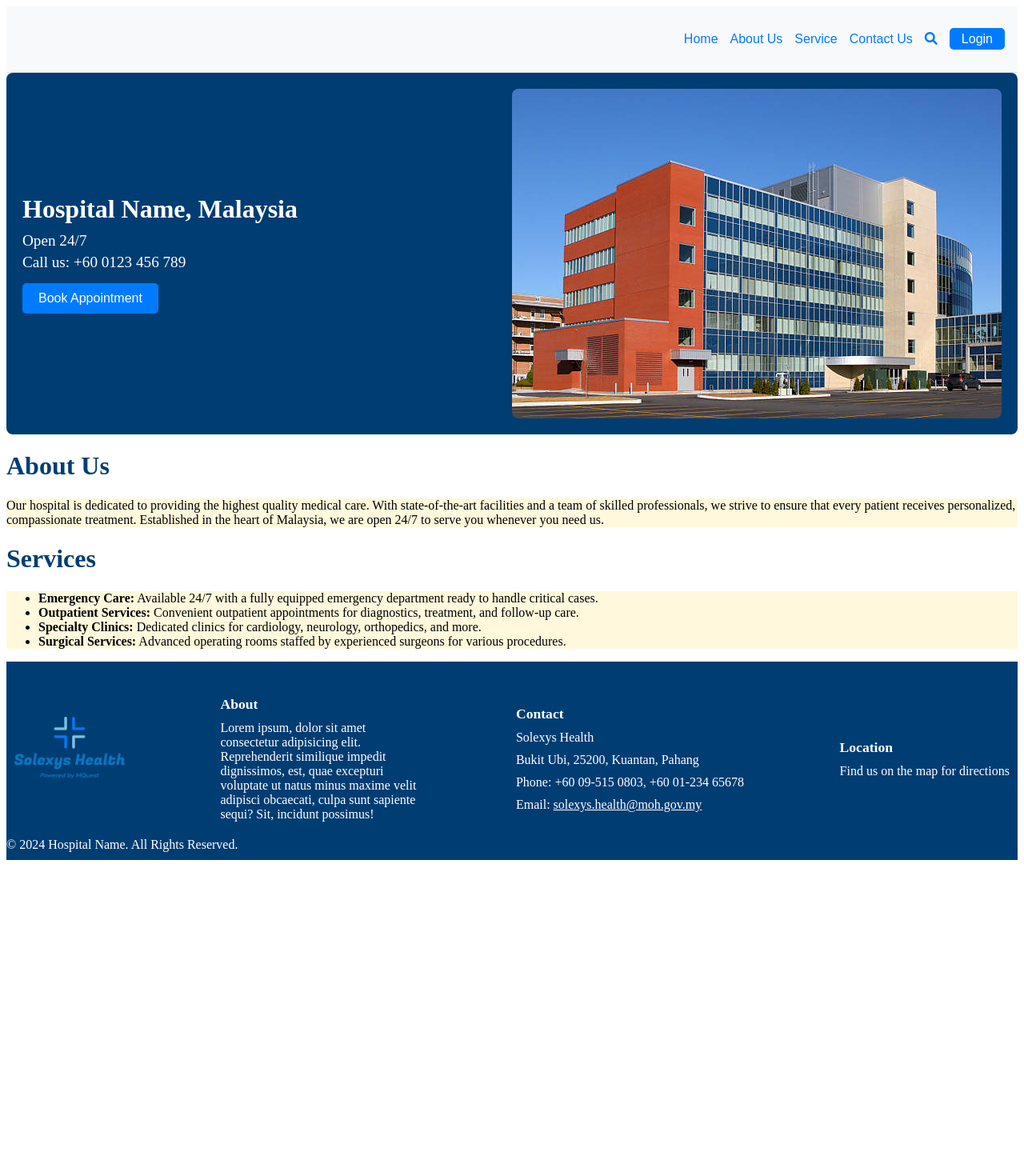
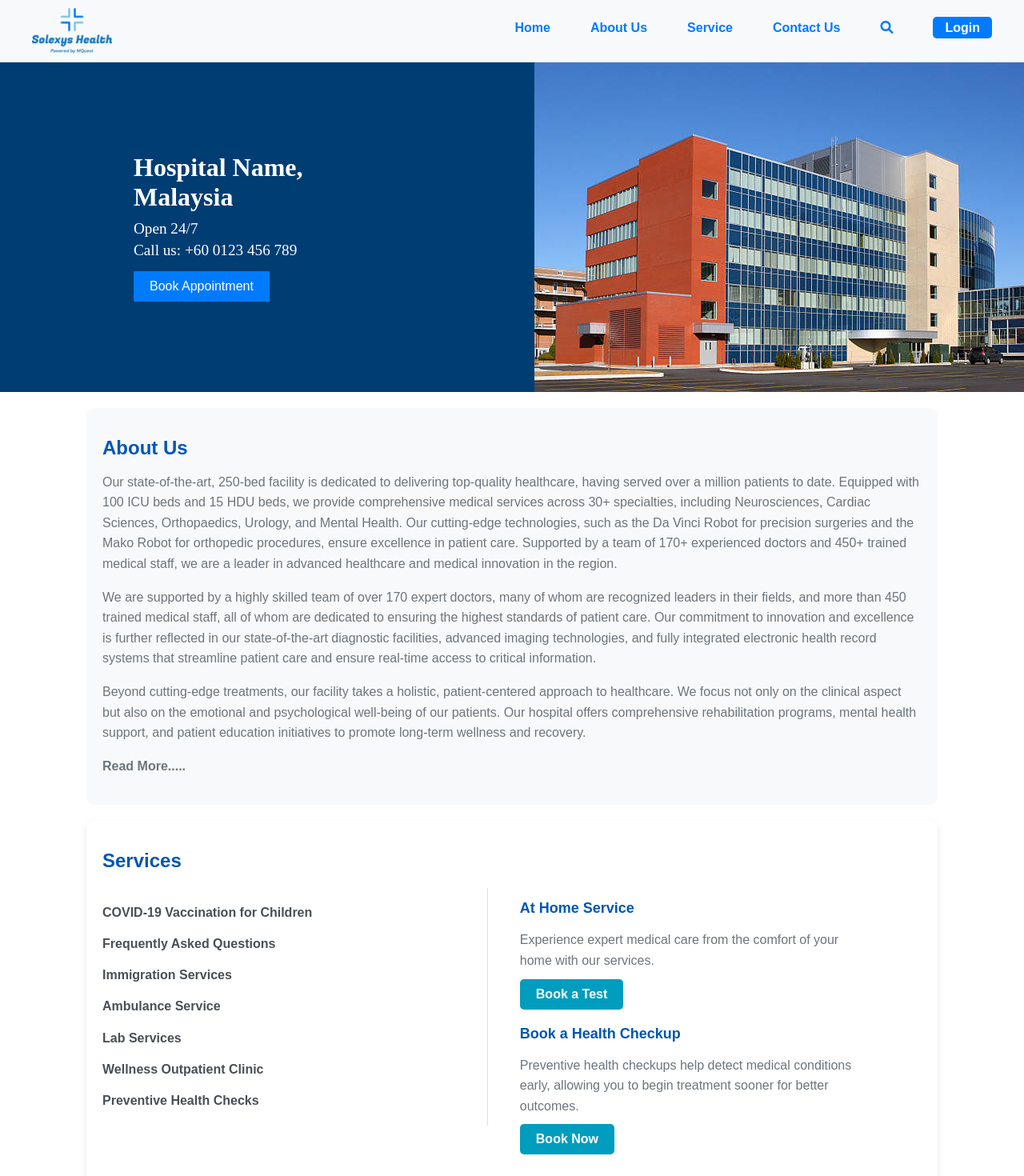
Before and after one commit to Rahulyda200/EHR-Frontend, an Angular app: page /home in a window 1280 px wide. Shown: the top 1470 px of the page at 80% size. Before the commit the page ends 1083 px from the top, so only its background shows below. Built offline with nearby package versions, Linux system fonts and the light colour scheme.

Commit message:
UI changes donr in homepage

```diff
--- a/src/app/app.component.html
+++ b/src/app/app.component.html
@@ -1,6 +1,6 @@
 <app-navbar></app-navbar>
 
-<div class="container">
+<div class="container1">
   <router-outlet></router-outlet>
 </div>
 
--- a/src/app/footer/footer.component.css
+++ b/src/app/footer/footer.component.css
@@ -4,6 +4,9 @@ footer {
     padding: 10px 0;
     font-size: 1rem;
     margin-bottom: 0;
+    padding-left: 40px;
+    padding-right: 40px;
+    width: 100
 }
 
 footer h4 {
@@ -49,6 +52,12 @@ footer a:hover {
     max-height: fit-content;
 }
 
+.footer-item h6 {
+    margin-bottom: 0;
+    text-align: center;
+    font-weight: 200;
+}
+
 /* Flex for larger screens */
 @media (min-width: 768px) {
     .footer-row {
--- a/src/app/footer/footer.component.html
+++ b/src/app/footer/footer.component.html
@@ -3,8 +3,11 @@
     <div
       class="footer-row d-flex flex-column flex-md-row justify-content-between"
     >
-      <div class="footer-item text-center mb-3 mb-md-0">
-        <img src="assets/Icon.png" alt="">
+      <div class="footer-item text-center mb-md-0">
+        <img src="assets/logo 1.png" alt="">
+        <h6 class="mt-3 text-center">
+          &copy; 2024 Hospital Name.<br>All Rights Reserved.
+        </h6>
       </div>
       <div class="footer-item about text-center mb-3 mb-md-0">
         <h4>About</h4>
@@ -36,7 +39,5 @@
       </div>
     </div>
   </div>
-  <p class="mt-3 text-center">
-    &copy; 2024 Hospital Name. All Rights Reserved.
-  </p>
+
 </footer>
--- a/src/app/home/home.component.css
+++ b/src/app/home/home.component.css
@@ -4,13 +4,19 @@
     justify-content: space-between;
     align-items: center;
     background-color: #003d73;
-    padding: 20px;
-    border-radius: 8px;
     color: #ffffff;
+    margin-bottom: 20px;
+}
+.content-over{
+    display: flex;
+    align-items: center;
+    justify-content: center;
+    width: 100%
 }
 
 .contact-details,
 .hospital-image {
+    text-align: left;
     flex-basis: 50%; /* Each takes up 50% */
 }
 
@@ -18,6 +24,7 @@
     font-size: 2em;
     margin: 0 0 10px;
     color: #ffffff;
+
 }
 
 .contact-details .status, .contact-details .contact {
@@ -32,7 +39,6 @@
     color: #fff;
     background-color: #007bff;
     border: none;
-    border-radius: 5px;
     cursor: pointer;
     transition: background-color 0.3s ease;
 }
@@ -44,7 +50,6 @@
 .hospital-image {
     max-width: 100%;
     height: auto;
-    border-radius: 8px;
     object-fit: cover;
 }
 
@@ -58,6 +63,97 @@
 
 .background {
     background-color: cornsilk;
+}
+
+.about-section {
+    background-color: #f8f9fa;
+    border-radius: 10px;
+    padding: 20px;
+    max-width: 80%;
+    margin: 0 auto;
+    margin-bottom: 20px;
+    font-family: Arial, sans-serif;
+}
+.about-section h1 {
+    color: #0056b3;
+    font-size: 24px;
+    margin-bottom: 10px;
+}
+.about-section p {
+    color: #6c757d;
+    line-height: 1.6;
+}
+.read-more {
+    color: #0056b3;
+    font-weight: bold;
+    cursor: pointer;
+}
+
+
+.services-section {
+    font-family: Arial, sans-serif;
+    background-color: #ffffff;
+    border-radius: 10px;
+    padding: 20px;
+    max-width: 80%;
+    margin: 0 auto;
+    margin-bottom: 20px;
+    box-shadow: 0 4px 8px rgba(0, 0, 0, 0.1);
+}
+.services-section h1 {
+    color: #0056b3;
+    font-size: 24px;
+    margin-bottom: 20px;
+}
+.service-list,
+.service-details {
+    display: inline-block;
+    vertical-align: top;
+    width: 45%;
+}
+.service-list {
+    padding-right: 20px;
+    border-right: 1px solid #e0e0e0;
+}
+.service-list .service-item {
+    color: #495057;
+    font-size: 16px;
+    /* margin-bottom: 15px; */
+
+    align-items: center;
+}
+/* .service-list .service-item img {
+    margin-right: 10px;
+    width: 20px;
+    height: 20px;
+} */
+.service-details .detail-item {
+    margin-bottom: 20px;
+    padding-left: 40px;
+}
+.service-details h2 {
+    color: #0056b3;
+    font-size: 18px;
+    margin-bottom: 10px;
+}
+.service-details p {
+    color: #6c757d;
+    line-height: 1.6;
+    margin-bottom: 10px;
+}
+.service-details .button {
+    display: inline-block;
+    padding: 10px 20px;
+    background-color: #009dbe;
+    color: #ffffff;
+    text-decoration: none;
+    font-weight: bold;
+    border-radius: 5px;
+    font-size: 16px;
+    transition: background-color 0.3s;
+}
+.service-details .button:hover {
+    background-color: #007d9b;
 }
 
 /* Responsive adjustments */
@@ -79,8 +175,4 @@
         text-align: center;
     }
 
-    .about-section, .services-section {
-        max-width: 100%;
-        color: blue;
-    }
 }
--- a/src/app/home/home.component.html
+++ b/src/app/home/home.component.html
@@ -1,25 +1,108 @@
-
 <div class="hospital-info">
+  <div class="content-over">
     <div class="contact-details">
-        <h1>Hospital Name, Malaysia</h1>
-        <p class="status">Open 24/7</p>
-        <p class="contact">Call us: +60 0123 456 789</p>
-        <button class="appointment-button" (click)="openLogin()">Book Appointment</button>
+      <h1>Hospital Name, Malaysia</h1>
+      <p class="status">Open 24/7</p>
+      <p class="contact">Call us: +60 0123 456 789</p>
+      <button class="appointment-button" (click)="openLogin()">
+        Book Appointment
+      </button>
     </div>
-    <img src="assets/hospital.jpg" class="hospital-image" alt="Hospital">
+  </div>
+  <img src="assets/hospital.jpg" class="hospital-image" alt="Hospital" />
 </div>
 
 <div class="about-section">
-    <h1 class="about">About Us</h1>
-    <p class="background">Our hospital is dedicated to providing the highest quality medical care. With state-of-the-art facilities and a team of skilled professionals, we strive to ensure that every patient receives personalized, compassionate treatment. Established in the heart of Malaysia, we are open 24/7 to serve you whenever you need us.</p>
+  <h1>About Us</h1>
+  <p>
+    Our state-of-the-art, 250-bed facility is dedicated to delivering
+    top-quality healthcare, having served over a million patients to date.
+    Equipped with 100 ICU beds and 15 HDU beds, we provide comprehensive medical
+    services across 30+ specialties, including Neurosciences, Cardiac Sciences,
+    Orthopaedics, Urology, and Mental Health. Our cutting-edge technologies,
+    such as the Da Vinci Robot for precision surgeries and the Mako Robot for
+    orthopedic procedures, ensure excellence in patient care. Supported by a
+    team of 170+ experienced doctors and 450+ trained medical staff, we are a
+    leader in advanced healthcare and medical innovation in the region.
+  </p>
+  <p>
+    We are supported by a highly skilled team of over 170 expert doctors, many
+    of whom are recognized leaders in their fields, and more than 450 trained
+    medical staff, all of whom are dedicated to ensuring the highest standards
+    of patient care. Our commitment to innovation and excellence is further
+    reflected in our state-of-the-art diagnostic facilities, advanced imaging
+    technologies, and fully integrated electronic health record systems that
+    streamline patient care and ensure real-time access to critical information.
+  </p>
+  <p>
+    Beyond cutting-edge treatments, our facility takes a holistic,
+    patient-centered approach to healthcare. We focus not only on the clinical
+    aspect but also on the emotional and psychological well-being of our
+    patients. Our hospital offers comprehensive rehabilitation programs, mental
+    health support, and patient education initiatives to promote long-term
+    wellness and recovery.
+  </p>
+  <p class="read-more">Read More.....</p>
 </div>
 
+<!-- <div class="services-section">
+  <h1 class="service">Services</h1>
+  <ul class="background">
+    <li>
+      <strong>Emergency Care:</strong> Available 24/7 with a fully equipped
+      emergency department ready to handle critical cases.
+    </li>
+    <li>
+      <strong>Outpatient Services:</strong> Convenient outpatient appointments
+      for diagnostics, treatment, and follow-up care.
+    </li>
+    <li>
+      <strong>Specialty Clinics:</strong> Dedicated clinics for cardiology,
+      neurology, orthopedics, and more.
+    </li>
+    <li>
+      <strong>Surgical Services:</strong> Advanced operating rooms staffed by
+      experienced surgeons for various procedures.
+    </li>
+  </ul>
+</div> -->
+
 <div class="services-section">
-    <h1 class="service"> Services</h1>
-    <ul class="background">
-        <li><strong>Emergency Care:</strong> Available 24/7 with a fully equipped emergency department ready to handle critical cases.</li>
-        <li><strong>Outpatient Services:</strong> Convenient outpatient appointments for diagnostics, treatment, and follow-up care.</li>
-        <li><strong>Specialty Clinics:</strong> Dedicated clinics for cardiology, neurology, orthopedics, and more.</li>
-        <li><strong>Surgical Services:</strong> Advanced operating rooms staffed by experienced surgeons for various procedures.</li>
-    </ul>
+    <h1>Services</h1>
+    <div class="service-list">
+        <div class="service-item">
+            <h4> COVID-19 Vaccination for Children</h4>
+        </div>
+        <div class="service-item">
+            <h4> Frequently Asked Questions</h4>
+        </div>
+        <div class="service-item">
+            <h4> Immigration Services</h4>
+        </div>
+        <div class="service-item">
+            <h4>Ambulance Service</h4>
+        </div>
+        <div class="service-item">
+            <h4> Lab Services</h4>
+        </div>
+        <div class="service-item">
+            <h4> Wellness Outpatient Clinic</h4>
+        </div>
+        <div class="service-item">
+            <h4> Preventive Health Checks</h4>
+        </div>
+    </div>
+
+    <div class="service-details">
+        <div class="detail-item">
+            <h2>At Home Service</h2>
+            <p>Experience expert medical care from the comfort of your home with our services.</p>
+            <a href="#" class="button">Book a Test</a>
+        </div>
+        <div class="detail-item">
+            <h2>Book a Health Checkup</h2>
+            <p>Preventive health checkups help detect medical conditions early, allowing you to begin treatment sooner for better outcomes.</p>
+            <a href="#" class="button">Book Now</a>
+        </div>
+    </div>
 </div>
--- a/src/app/navbar/navbar.component.css
+++ b/src/app/navbar/navbar.component.css
@@ -1,8 +1,18 @@
 
 .navbar {
-    padding: 1rem;
     background-color: #f8f9fa;
     border-bottom: 1px solid #dee2e6;
+    display: flex;
+    justify-content: space-between;
+    padding-left: 40px;
+    padding-right: 40px;
+    padding-top: 10px;
+    padding-bottom: 10px;
+}
+
+img{
+    width: 100px;
+    height: auto;
 }
 
 .navbar-nav {
@@ -11,19 +21,20 @@
     align-items: center;
     list-style-type: none;
     justify-content: flex-end;
-        font-family: sans-serif;
+    font-family: sans-serif;
     font-weight: bold;
 }
 
 .navbar-nav .nav-item {
-    margin-left: 15px;
+    margin-left: 50px;
 }
 
 .navbar-nav .nav-link {
     color: #007bff;
-    font-weight: 500;
     transition: color 0.3s;
     text-decoration: none;
+    font-weight: bold;
+    font-family: sans-serif;
 }
 
 .navbar-nav .nav-link.login-link {
--- a/src/app/navbar/navbar.component.html
+++ b/src/app/navbar/navbar.component.html
@@ -1,4 +1,5 @@
 <nav class="navbar navbar-expand-lg navbar-light bg-light">
+  <img src="assets\Icon.png">
     <div class="collapse navbar-collapse justify-content-end">
       <ul class="navbar-nav align-items-center">
         <li class="nav-item">
--- a/src/index.html
+++ b/src/index.html
@@ -10,7 +10,7 @@
   <!-- Bootstrap CSS -->
   <!-- <link rel="stylesheet" href="https://stackpath.bootstrapcdn.com/bootstrap/5.1.3/css/bootstrap.min.css"> -->
 </head>
-<body>
+<body class="container">
   <app-root></app-root>
 </body>
 </html>
--- a/src/styles.css
+++ b/src/styles.css
@@ -1 +1,4 @@
 /* You can add global styles to this file, and also import other style files */
+.container{
+    margin: 0px;
+}
```
